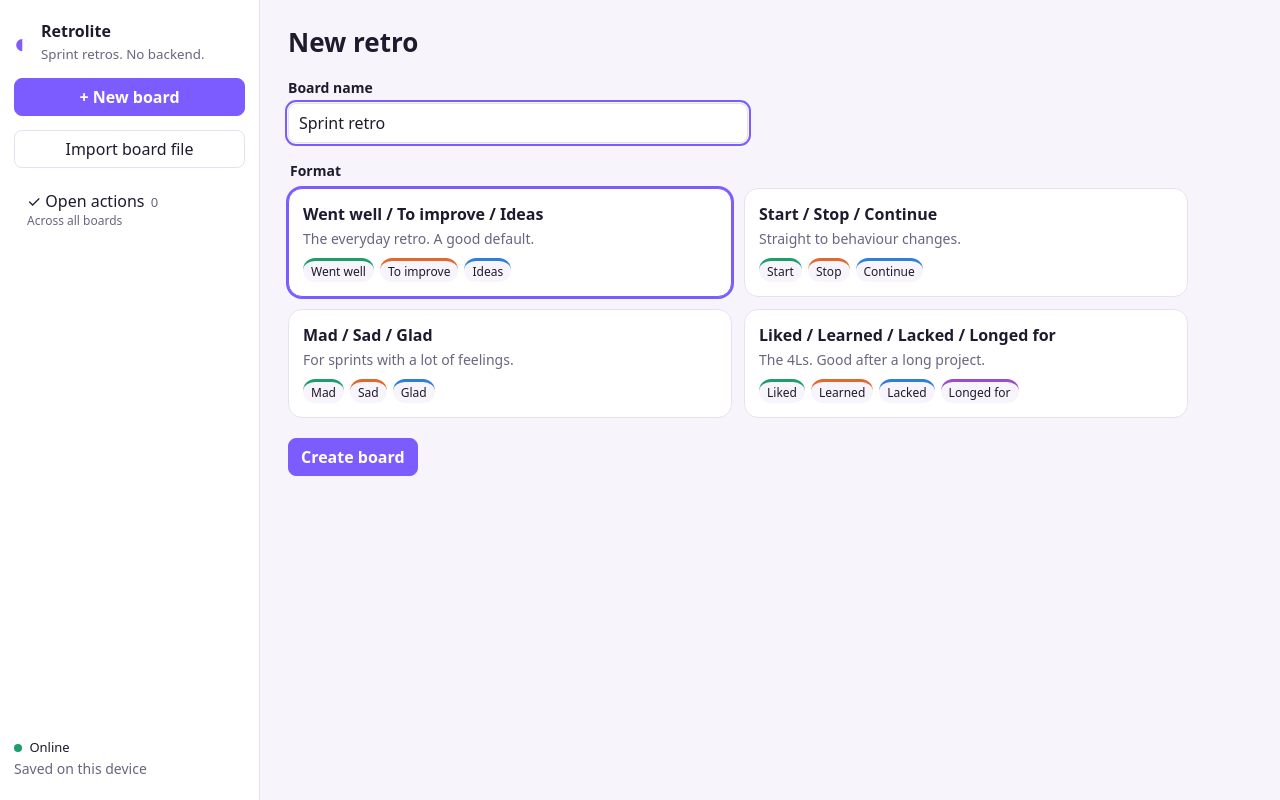
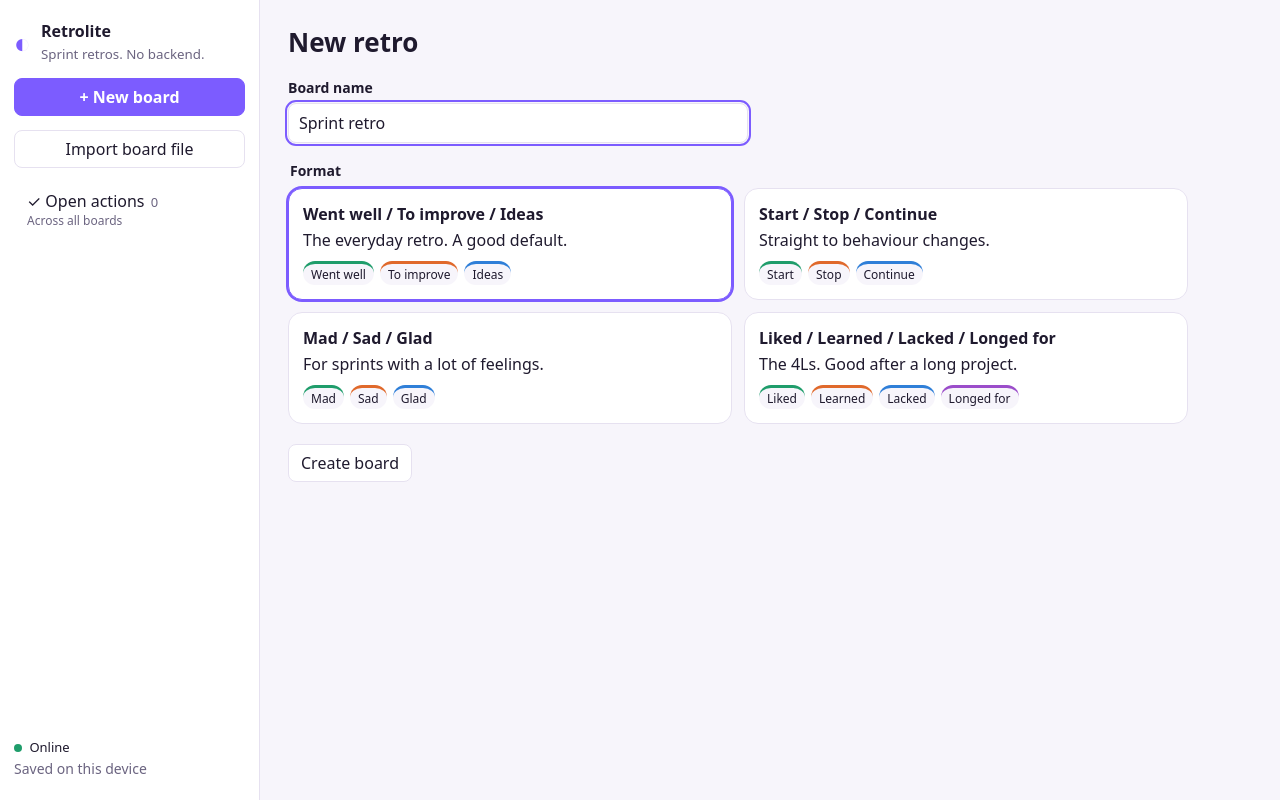
Before and after one commit to theinsanecat/retrolite, a React (Vite) app: page / in a window 1280 px wide. Both pictures are taken after a click on the button "+ New board". Shown: the top 800 px of the page. Built offline with nearby package versions, Linux system fonts and the light colour scheme.

Commit message:
New board: button variants

```diff
--- a/src/components/NewBoard.tsx
+++ b/src/components/NewBoard.tsx
@@ -1,6 +1,7 @@
 import { useState } from 'react'
 import { TEMPLATES, type Board } from '../types'
 import { isTaken, uniqueTitle } from '../lib/titles'
+import { Button } from './ui/Button'
 
 export function NewBoard({ boards, onCreate, onCancel }: {
   boards: Board[]
@@ -26,14 +27,14 @@ export function NewBoard({ boards, onCreate, onCancel }: {
             <label key={t.id} className={`template ${template === t.id ? 'chosen' : ''}`}>
               <input type="radio" name="template" value={t.id} checked={template === t.id} onChange={() => setTemplate(t.id)} />
               <strong>{t.name}</strong>
-              <span className="muted">{t.blurb}</span>
+              <span className="text-secondary">{t.blurb}</span>
               <span className="mini-cols">{t.columns.map((c, i) => <i key={c.id} className={`col-${i}`}>{c.title}</i>)}</span>
             </label>
           ))}
         </fieldset>
         <div className="row">
-          <button className="primary" type="submit">Create board</button>
-          {onCancel && <button type="button" className="ghost" onClick={onCancel}>Cancel</button>}
+          <Button variant="primary" type="submit">Create board</Button>
+          {onCancel && <Button variant="tertiary" onClick={onCancel}>Cancel</Button>}
         </div>
       </form>
     </section>
```
